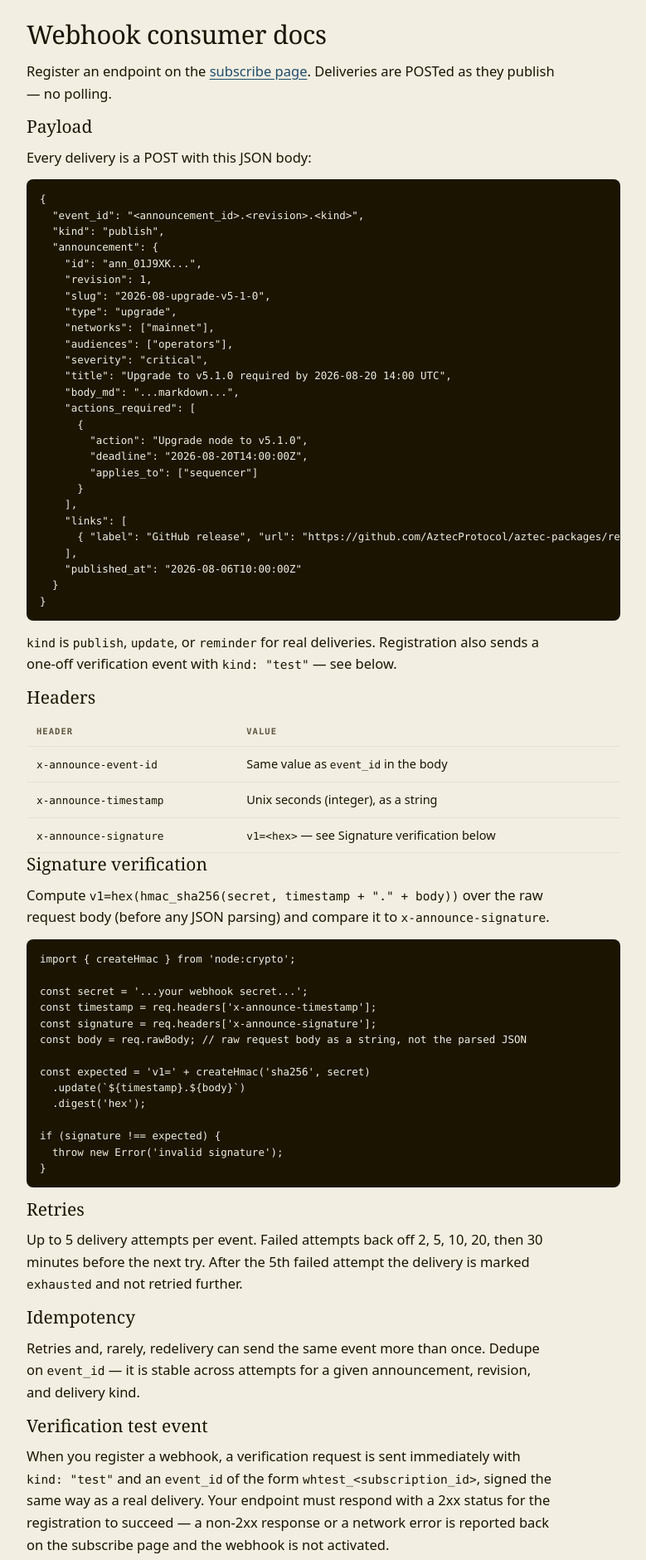
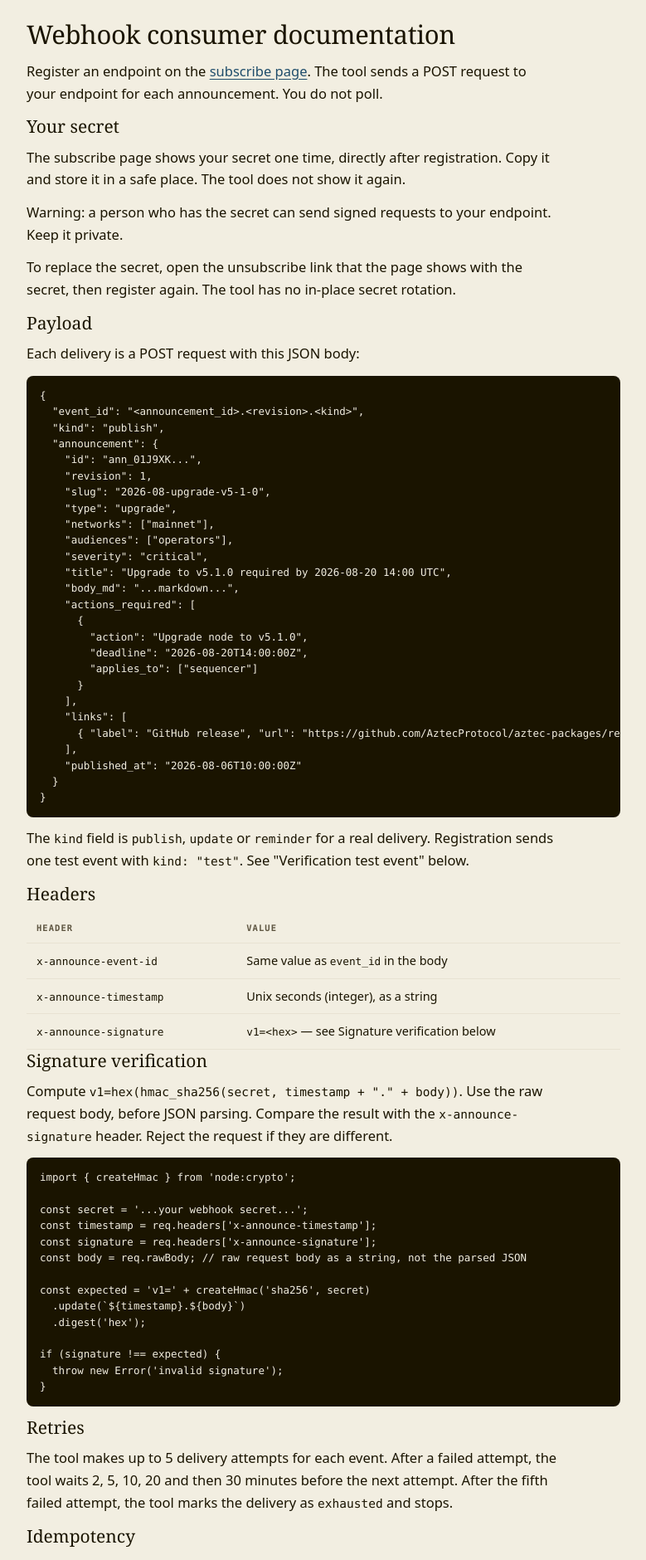
Before and after one commit to AztecProtocol/announcement-tool, a Next.js app: page /docs/webhooks in a window 1280 px wide. Shown: the part 80-1960 px from the top of the page at 83% size, without its empty margins (250-1029 px from the left). Built offline with nearby package versions, Linux system fonts and the light colour scheme.

Commit message:
Rewrite the webhook consumer page in Simplified Technical English and document the one-time secret
Co-Authored-By: Claude Fable 5.1 <noreply@anthropic.com>

```diff
--- a/app/docs/webhooks/page.tsx
+++ b/app/docs/webhooks/page.tsx
@@ -5,11 +5,16 @@ export const metadata = {
 export default function WebhookDocsPage() {
   return (
     <>
-      <h1>Webhook consumer docs</h1>
-      <p>Register an endpoint on the <a href="/">subscribe page</a>. Deliveries are POSTed as they publish — no polling.</p>
+      <h1>Webhook consumer documentation</h1>
+      <p>Register an endpoint on the <a href="/">subscribe page</a>. The tool sends a POST request to your endpoint for each announcement. You do not poll.</p>
+
+      <h2>Your secret</h2>
+      <p>The subscribe page shows your secret one time, directly after registration. Copy it and store it in a safe place. The tool does not show it again.</p>
+      <p>Warning: a person who has the secret can send signed requests to your endpoint. Keep it private.</p>
+      <p>To replace the secret, open the unsubscribe link that the page shows with the secret, then register again. The tool has no in-place secret rotation.</p>
 
       <h2>Payload</h2>
-      <p>Every delivery is a POST with this JSON body:</p>
+      <p>Each delivery is a POST request with this JSON body:</p>
       <pre>{`{
   "event_id": "<announcement_id>.<revision>.<kind>",
   "kind": "publish",
@@ -36,7 +41,7 @@ export default function WebhookDocsPage() {
     "published_at": "2026-08-06T10:00:00Z"
   }
 }`}</pre>
-      <p><code>kind</code> is <code>publish</code>, <code>update</code>, or <code>reminder</code> for real deliveries. Registration also sends a one-off verification event with <code>kind: "test"</code> — see below.</p>
+      <p>The <code>kind</code> field is <code>publish</code>, <code>update</code> or <code>reminder</code> for a real delivery. Registration sends one test event with <code>kind: "test"</code>. See "Verification test event" below.</p>
 
       <h2>Headers</h2>
       <table>
@@ -49,10 +54,7 @@ export default function WebhookDocsPage() {
       </table>
 
       <h2>Signature verification</h2>
-      <p>
-        Compute <code>v1=hex(hmac_sha256(secret, timestamp + "." + body))</code> over the raw request body
-        (before any JSON parsing) and compare it to <code>x-announce-signature</code>.
-      </p>
+      <p>Compute <code>v1=hex(hmac_sha256(secret, timestamp + "." + body))</code>. Use the raw request body, before JSON parsing. Compare the result with the <code>x-announce-signature</code> header. Reject the request if they are different.</p>
       <pre>{`import { createHmac } from 'node:crypto';
 
 const secret = '...your webhook secret...';
@@ -69,28 +71,14 @@ if (signature !== expected) {
 }`}</pre>
 
       <h2>Retries</h2>
-      <p>
-        Up to 5 delivery attempts per event. Failed attempts back off 2, 5, 10, 20, then 30 minutes before the next
-        try. After the 5th failed attempt the delivery is marked <code>exhausted</code> and not retried further.
-      </p>
+      <p>The tool makes up to 5 delivery attempts for each event. After a failed attempt, the tool waits 2, 5, 10, 20 and then 30 minutes before the next attempt. After the fifth failed attempt, the tool marks the delivery as <code>exhausted</code> and stops.</p>
 
       <h2>Idempotency</h2>
-      <p>
-        Retries and, rarely, redelivery can send the same event more than once. Dedupe on <code>event_id</code> —
-        it is stable across attempts for a given announcement, revision, and delivery kind.
-      </p>
+      <p>A retry can send the same event more than one time. Use <code>event_id</code> to identify duplicates. The value is the same for each attempt of one announcement, revision and delivery kind.</p>
 
       <h2>Verification test event</h2>
-      <p>
-        When you register a webhook, a verification request is sent immediately with <code>kind: "test"</code> and
-        an <code>event_id</code> of the form <code>whtest_&lt;subscription_id&gt;</code>, signed the same way as a
-        real delivery. Your endpoint must respond with a 2xx status for the registration to succeed — a non-2xx
-        response or a network error is reported back on the subscribe page and the webhook is not activated.
-      </p>
-
-      <div className="notice">
-        <p>Keep the secret private — anyone with it can forge signed payloads to your endpoint. Registration also returns a one-time unsubscribe link — save it. To rotate the secret, open that unsubscribe link to remove the registration, then re-register; there is no in-place secret rotation.</p>
-      </div>
+      <p>When you register a webhook, the tool sends one test request at once. The request has <code>kind: "test"</code> and an <code>event_id</code> of the form <code>whtest_&lt;subscription_id&gt;</code>. The signature is the same as for a real delivery.</p>
+      <p>Your endpoint must answer with a 2xx status. If the answer is not 2xx, or the request fails, the subscribe page shows the error and the webhook is not active.</p>
     </>
   );
 }
```
